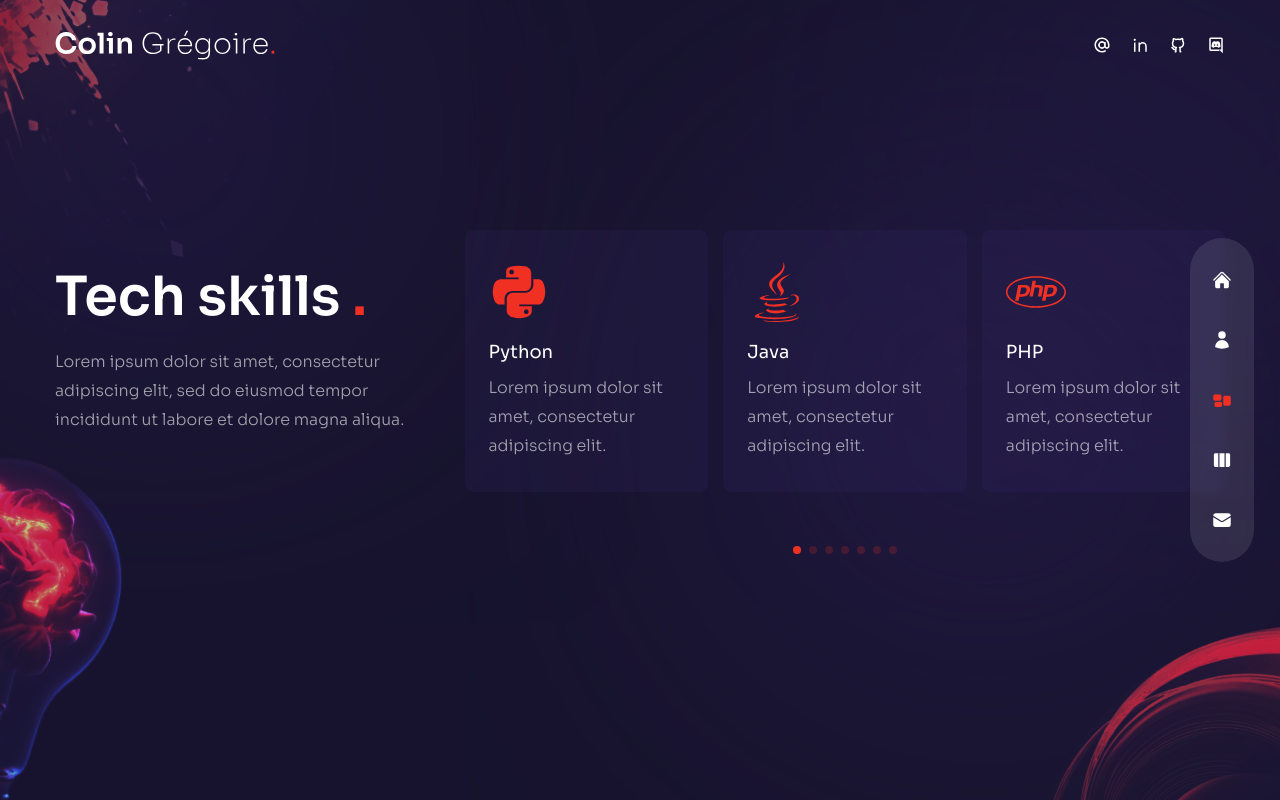
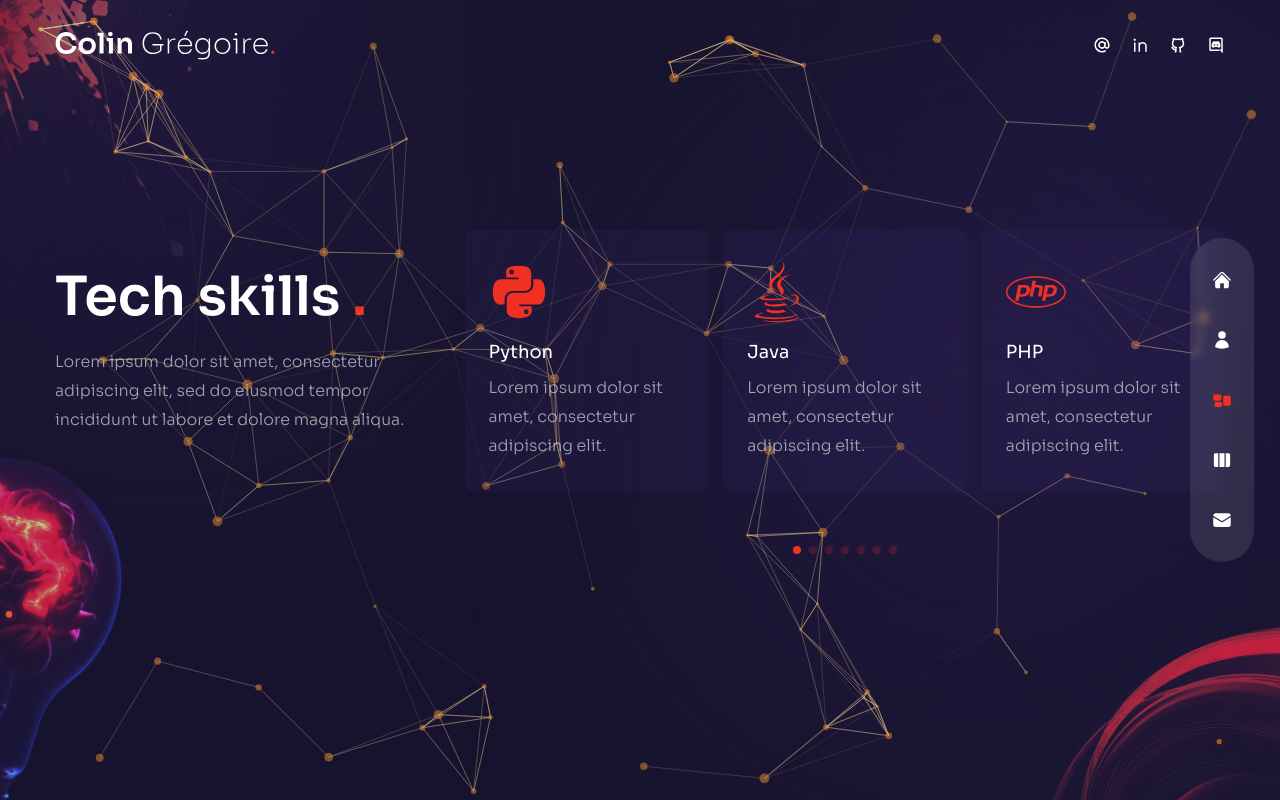
Before and after one commit to Lameuhton/atome_portfolio, a Next.js app: page /skills in a window 1280 px wide. Built offline with nearby package versions, Linux system fonts and the light colour scheme.

Commit message:
added particles on tech skills page

```diff
--- a/pages/about/index.js
+++ b/pages/about/index.js
@@ -91,7 +91,6 @@ const aboutData = [
 ];
 
 // components
-import Avatar from "../../components/Avatar";
 import Circles from "../../components/Circles";
 import ParticlesContainer from "../../components/ParticlesContainer";
 
--- a/pages/skills/index.js
+++ b/pages/skills/index.js
@@ -3,6 +3,7 @@
 import ServiceSlider from "../../components/ServiceSlider";
 import Bulb from "../../components/Bulb";
 import Circles from "../../components/Circles";
+import ParticlesContainer from "../../components/ParticlesContainer";
 
 // framer motion
 import { motion } from "framer-motion";
@@ -11,6 +12,7 @@ import { fadeIn } from "../../variants";
 const Skills = () => {
   return (
     <div className="h-full bg-primary/30 py-36 flex items-center">
+      <ParticlesContainer />
       <Circles />
       <div className="container mx-auto">
         <div className="flex flex-col xl:flex-row gap-x-8">
```
